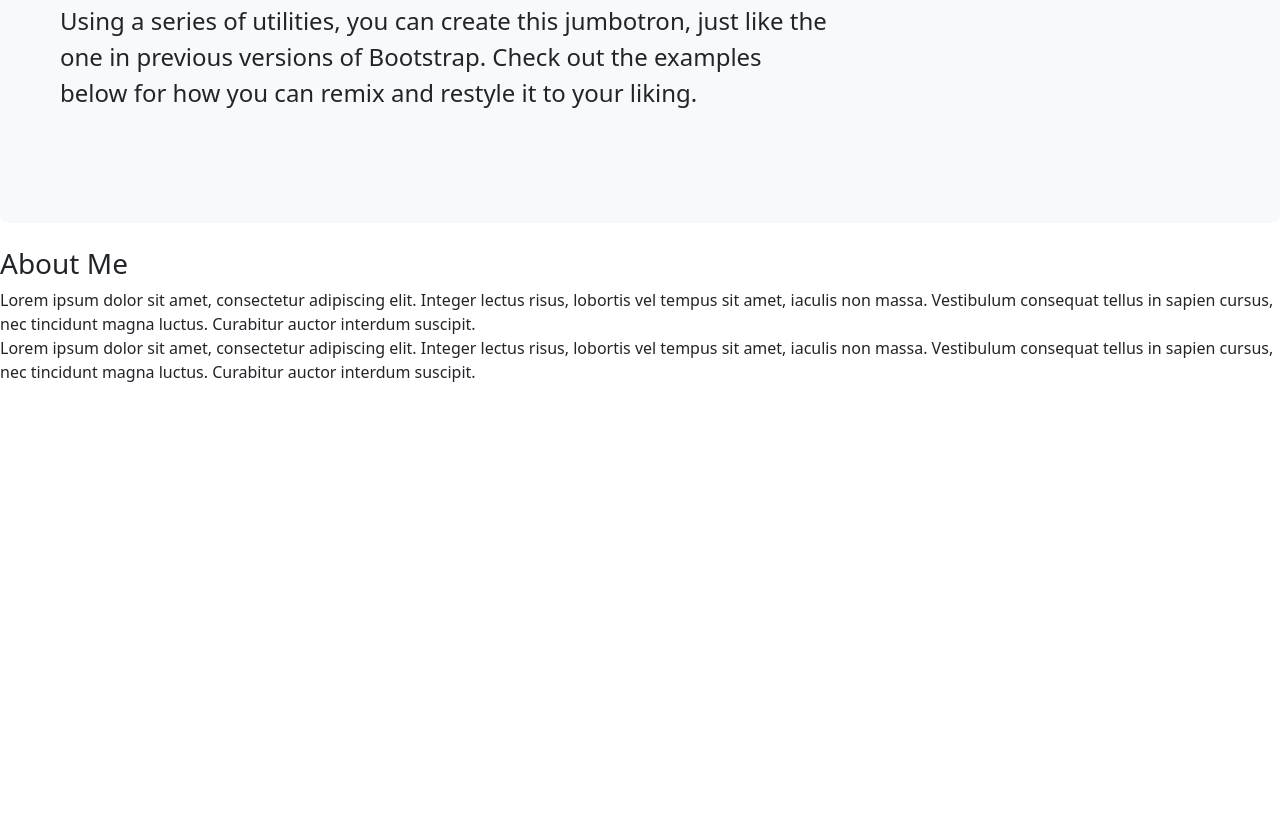
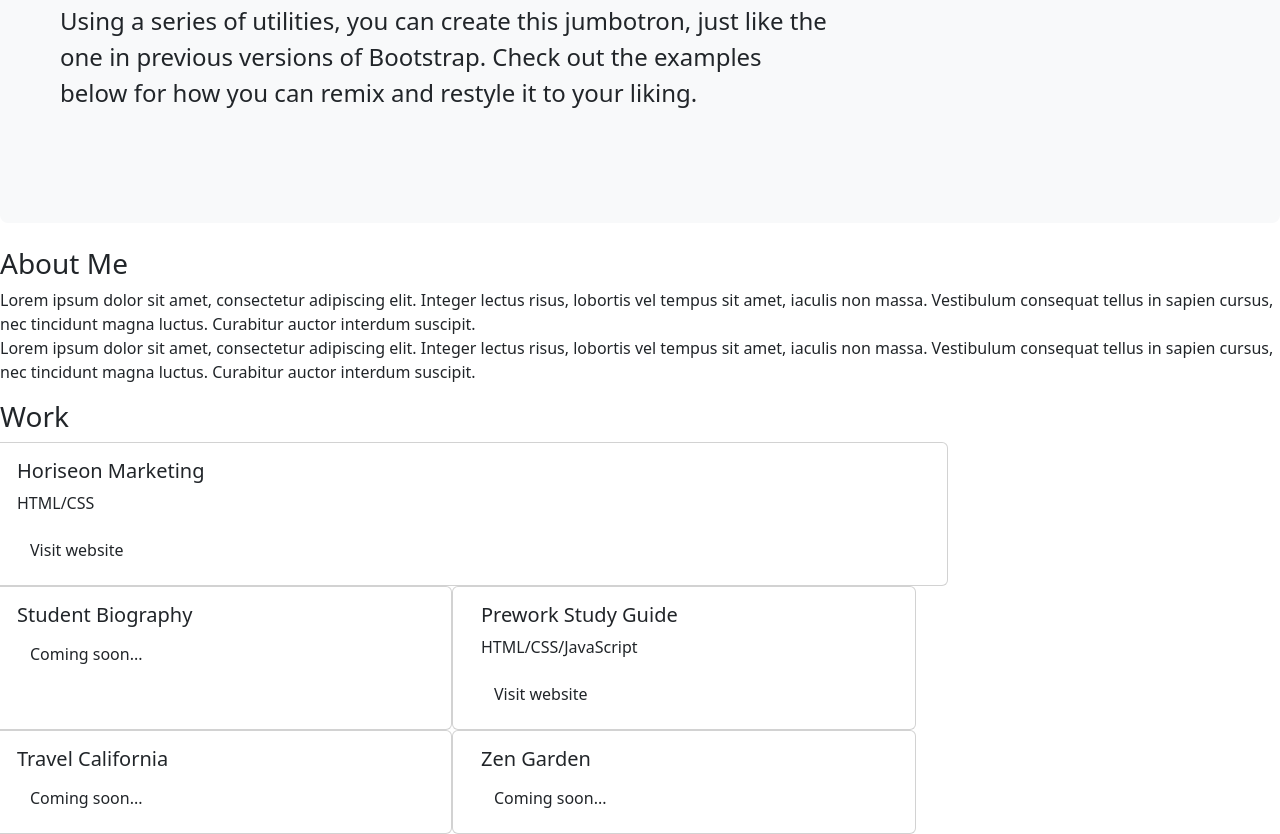
Before and after one commit to CenamiA/my-portofolio, a plain HTML site: page index.html in a window 1280 px wide. Shown: the part 1062-1896 px from the top of the page. Before the commit the page ends 1462 px from the top, so only its background shows below. Drawn offline with nearby package versions, Linux system fonts and the light colour scheme; files whose address does not match are found by name.

Commit message:
updated html code with work section and work cards

```diff
--- a/index.html
+++ b/index.html
@@ -1,11 +1,12 @@
 <!DOCTYPE html>
 <html lang="en">
+
 <head>
     <meta charset="UTF-8">
     <meta name="viewport" content="width=device-width, initial-scale=1.0">
 
     <link href="https://cdn.jsdelivr.net/npm/bootstrap@5.3.2/dist/css/bootstrap.min.css" rel="stylesheet"
-    integrity="sha384-T3c6CoIi6uLrA9TneNEoa7RxnatzjcDSCmG1MXxSR1GAsXEV/Dwwykc2MPK8M2HN" crossorigin="anonymous">
+        integrity="sha384-T3c6CoIi6uLrA9TneNEoa7RxnatzjcDSCmG1MXxSR1GAsXEV/Dwwykc2MPK8M2HN" crossorigin="anonymous">
 
     <link href="css/style.css" rel="stylesheet" type="text/css">
 
@@ -13,7 +14,7 @@
 </head>
 
 <body>
-   <!-- navigation bar -->
+    <!-- navigation bar -->
     <nav class="navbar navbar-expand-lg bg-body-tertiary">
         <div class="container-fluid header">
             <a class="navbar-brand" href="#">
@@ -49,8 +50,8 @@
     <!-- end navbar -->
     <br />
 
-     <!-- Jumbotron -->
-     <div class="p-5 mb-4 bg-body-tertiary rounded-3 hero">
+    <!-- Jumbotron -->
+    <div class="p-5 mb-4 bg-body-tertiary rounded-3 hero">
         <div class="container-fluid py-5">
             <h1 class="display-5 fw-bold">Custom jumbotron</h1>
             <p class="col-md-8 fs-4">Using a series of utilities, you can create this jumbotron, just like the one in
@@ -64,13 +65,96 @@
             <h3 id="about">About Me</h3>
         </aside>
         <p>
-            Lorem ipsum dolor sit amet, consectetur adipiscing elit. Integer lectus risus, lobortis vel tempus sit amet, iaculis non massa. Vestibulum consequat tellus in sapien cursus, nec tincidunt magna luctus. Curabitur auctor interdum suscipit.
+            Lorem ipsum dolor sit amet, consectetur adipiscing elit. Integer lectus risus, lobortis vel tempus sit amet,
+            iaculis non massa. Vestibulum consequat tellus in sapien cursus, nec tincidunt magna luctus. Curabitur
+            auctor interdum suscipit.
 
-            <br/>
-            Lorem ipsum dolor sit amet, consectetur adipiscing elit. Integer lectus risus, lobortis vel tempus sit amet, iaculis non massa. Vestibulum consequat tellus in sapien cursus, nec tincidunt magna luctus. Curabitur auctor interdum suscipit.
+            <br />
+            Lorem ipsum dolor sit amet, consectetur adipiscing elit. Integer lectus risus, lobortis vel tempus sit amet,
+            iaculis non massa. Vestibulum consequat tellus in sapien cursus, nec tincidunt magna luctus. Curabitur
+            auctor interdum suscipit.
 
         </p>
+    </div>
+
+    <!-- cards -->
+
+    <div class="work-container">
+        <!-- start row main card-->
+
+        <aside>
+            <h3 id="work">Work</h3>
+        </aside>
+
+        <div class="row">
+
+
+            <!-- main card, row and col -->
+
+            <div class="card cardContainer col-sm-12 col-md-12" style="width: 60rem;">
+                <div class="card-body mainImage">
+                    <h5 class="card-title cardTitle">Horiseon Marketing</h5>
+                    <p class="card-text pClass">HTML/CSS</p>
+                    <a href="https://cenamia.github.io/horiseon-marketing-webpage/" class="btn">Visit website</a>
+
+                </div>
+            </div>
+            <!-- end of main card -->
         </div>
+        <!-- end main row -->
 
+
+        <!-- start secondary cards, rows and cols -->
+
+        <!-- start 2nd row -->
+        <div class="row">
+
+
+            <div class="card col-sm-6 col-md-6 card1" style="width:29rem">
+
+                <div class="card-body secondImage">
+                    <h5 class="card-title cardTitle">Student Biography</h5>
+                    <a href="https://cenamia.github.io/student-bio/" class="btn">Coming soon...</a>
+                </div>
+            </div>
+
+            <div class="card col-sm-6 col-md-6 card2" style="width:29rem" ;>
+                <div class="card-body thirdImage">
+                    <h5 class="card-title cardTitle">Prework Study Guide</h5>
+                    <p class="card-text pClass">HTML/CSS/JavaScript</p>
+                    <a href="https://cenamia.github.io/prework-study-guide/" class="btn ">Visit website</a>
+                </div>
+            </div>
+        </div>
+        <!-- end 2nd row -->
+
+        <!-- start 3rd row -->
+        <div class="row">
+            <div class="card col-sm-6 col-md-6 card1" style="width:29rem" ;>
+
+                <div class="card-body fourthImage">
+                    <h5 class="card-title cardTitle">Travel California</h5>
+                    <a href="https://cenamia.github.io/travel-california/" class="btn ">Coming soon...</a>
+                </div>
+            </div>
+
+            <div class="card col-sm-6 col-md-6 card2" style="width:29rem" ;>
+
+                <div class="card-body fifthImage">
+                    <h5 class="card-title cardTitle">Zen Garden</h5>
+                    <a href="https://cenamia.github.io/zen-garden/" class="btn ">Coming soon...</a>
+                </div>
+            </div>
+
+        </div>
+        <!-- end 3rd row -->
+
+
+        <!-- end of secondary cards, rows and cols -->
+
+
+    </div>
+    <!-- end of cards / div container -->
 </body>
+
 </html>
```
